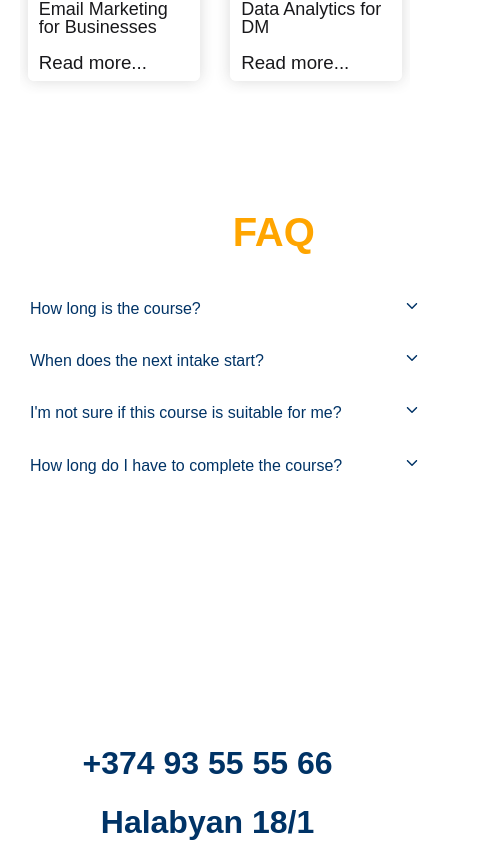
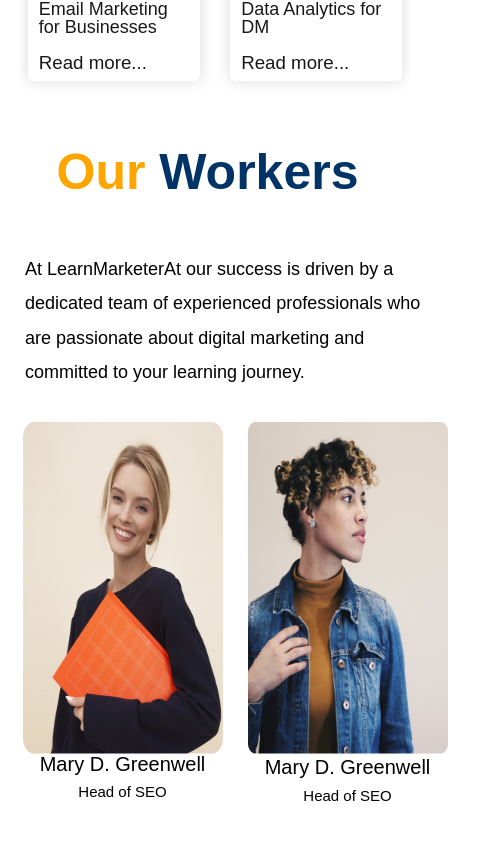
Before and after one commit to Narek223/Learn-Marketer, a React (Vite) app: page / in a window 390 px wide. Shown: the part 3696-4544 px from the top of the page, 480 px wide, since content can reach past the window. Built offline with nearby package versions, Linux system fonts and the light colour scheme.

Commit message:
homepage corrections

```diff
--- a/src/Pages/HomePage/Home.jsx
+++ b/src/Pages/HomePage/Home.jsx
@@ -50,7 +50,7 @@ export default function Home() {
        <Choose />
       <Courses />
      {/* <Opinion/>  */}
-      {/* <Workers/>  */}
+       <Workers/>
       <Faq />
     </div>
   );
--- a/src/Pages/HomePage/best_workers/workers.module.css
+++ b/src/Pages/HomePage/best_workers/workers.module.css
@@ -84,7 +84,41 @@
 }
 @media screen and (max-width: 1400px) {
   .main .worker {
+    width: 85%;
+  }
+  .main .worker .workersInfoBox {
+    margin-right: 220px;
+  }
+  .main .worker .workersInfoBox h1 {
+    font-size: 55px;
+  }
+  .main .worker .workersInfoBox p {
+    width: 400px;
+  }
+  .main .worker .imgBox .imgMary {
+    width: 580px;
+  }
+}
+@media screen and (max-width: 1200px) {
+  .main .worker {
     width: 90%;
+  }
+  .main .worker .workersInfoBox {
+    margin-right: 100px;
+  }
+  .main .worker .workersInfoBox h1 {
+    font-size: 50px;
+  }
+  .main .worker .workersInfoBox p {
+    width: 380px;
+  }
+  .main .worker .imgBox {
+    width: 50%;
+    background-image: none;
+  }
+  .main .worker .imgBox .imgMary {
+    width: 540px;
+    height: auto;
   }
 }
 @media screen and (max-width: 1000px) {
--- a/src/Pages/HomePage/best_workers/workers.module.scss
+++ b/src/Pages/HomePage/best_workers/workers.module.scss
@@ -93,14 +93,58 @@
   }
 }
 @media screen and (max-width: 1400px) {
-.main{
-  .worker{
-    width: 90%;
+  .main {
+    .worker {
+      width: 85%;
+      .workersInfoBox {
+        margin-right: 220px;
+        h1 {
+          font-size: 55px;
+        }
+        p {
+          width: 400px;
+        }
+      }
+      .imgBox {
+        .imgMary {
+          width: 580px;
+        }
+      }
+    }
+  }
+}
+
+@media screen and (max-width: 1200px) {
+  .main {
+    .worker {
+      width: 90%;
+      .workersInfoBox {
+        margin-right: 100px;
+        h1 {
+          font-size: 50px;
+        }
+        p {
+          width: 380px;
+        }
+      }
+      .imgBox {
+        width: 50%;
+        background-image: none;
+        .imgMary {
+          width: 540px;
+          height: auto;
+        }
+      }
+    }
   }
 }
 
 
-}
+
+
+
+
+
 @media screen and (max-width: 1000px) {
   .main {
     .worker {
--- a/src/Pages/HomePage/courses/cours.module.scss
+++ b/src/Pages/HomePage/courses/cours.module.scss
@@ -133,7 +133,27 @@
 
 }
 
+@media screen and (max-width: 1130px) {
+    .featuredCoursesContainer {
 
+        .cardsBox {
+            justify-content: center;
+            .cardDescription {
+                display: none;
+            }
+            .one {
+                width: 450px;
+                border-radius: 6px;
+                line-height: 1;
+
+                img {
+                    object-fit: cover;
+                    border-radius: 6px;
+                }
+            }
+        }
+    }
+}
 
 @media screen and (max-width: 1000px) {
     .featuredCoursesContainer {
@@ -158,6 +178,31 @@
         }
     }
 }
+
+@media screen and (max-width: 950px) {
+    .featuredCoursesContainer {
+
+        .featuredCoursesDescription {
+
+        }
+        .cardsBox {
+            .cardDescription {
+                display: none;
+            }
+            .one {
+                width: 300px;
+                border-radius: 6px;
+                line-height: 1;
+
+                img {
+                    object-fit: cover;
+                    border-radius: 6px;
+                }
+            }
+        }
+    }
+}
+
 @media screen and (max-width: 600px) {
     .featuredCoursesContainer {
         width: 100%;
```
Also changed, not shown: src/Pages/HomePage/courses/cours.module.css (+33 -0 lines), 2 other files (tests, documents, lock files or other folders).
